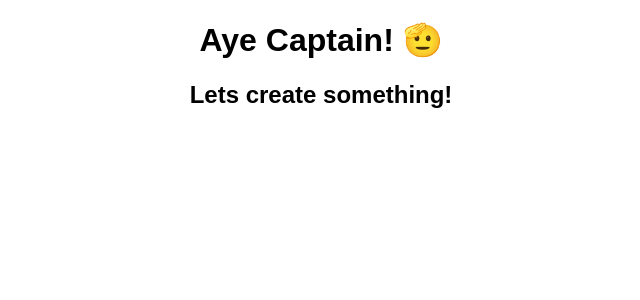
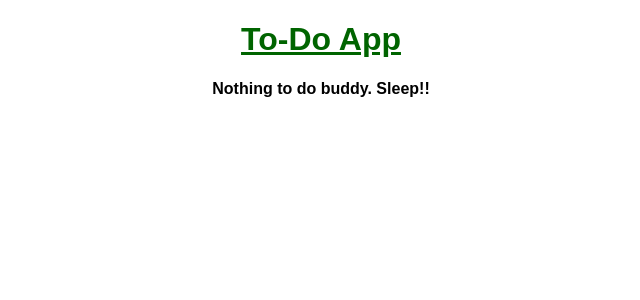
Before and after one commit to Prathyusha1211/ToDoApp, a React (Create React App) app: page / in a window 1280 px wide. Shown: the top 300 px of the page, without its empty margins (319-959 px from the left). Built offline with nearby package versions, Linux system fonts and the light colour scheme.

Commit message:
CheckPoint-2 Creating a Simple Component Added

```diff
--- a/src/App.js
+++ b/src/App.js
@@ -1,10 +1,15 @@
 import './style.css';
+import Header from "./components/Header/Header";
+import ToDoList from "./components/ToDoList/ToDoList";
 function App() {
   return (
-      <div className="Application">
-        <h1>Aye Captain! 🫡</h1>
-        <h2>Lets create something!</h2>
-      </div>
+      <>
+          <div className="Application">
+              <Header/>
+              <ToDoList/>
+          </div>
+      </>
+
   );
 }
 
--- /dev/null
+++ b/src/components/Header/Header.css
@@ -0,0 +1,4 @@
+.header{
+    font-family: Arial;
+    color: darkgreen;
+}
--- /dev/null
+++ b/src/components/Header/Header.js
@@ -0,0 +1,9 @@
+import React from "react";
+import './Header.css'
+export default function Header(){
+    return(
+        <>
+            <h1 className="header"><u>To-Do App</u></h1>
+        </>
+    );
+}
--- /dev/null
+++ b/src/components/ToDoList/ToDoList.js
@@ -0,0 +1,10 @@
+import React, {useState} from "react";
+
+export default function ToDoList(){
+    const [todos,setTodos] = useState([
+        {"id":1,"task":""}
+    ])
+    return(
+            <h4>Nothing to do buddy. Sleep!!</h4>
+    );
+}
```
Also changed, not shown: 1 other file (tests, documents, lock files or other folders).
